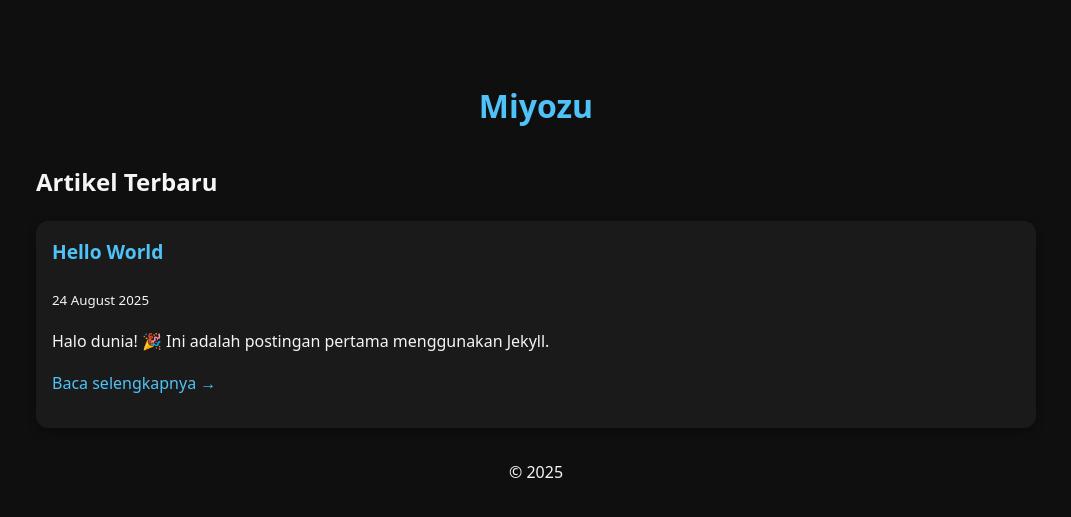
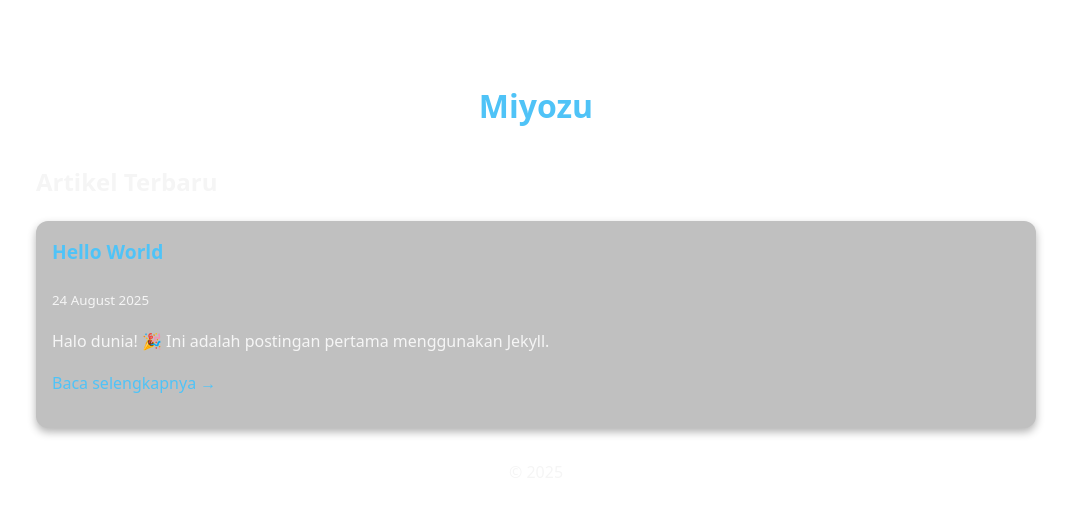
Before and after one commit to miyozu/miyozu.github.io, a Jekyll site: the page built from index.md, in a window 1280 px wide. Shown: the top 517 px of the page, without its empty margins (104-1175 px from the left). Built offline with Jekyll 4.4.1, drawn with Linux system fonts in a browser that asks for light colours.

Commit message:
Update style.css

```diff
--- a/assets/css/style.css
+++ b/assets/css/style.css
@@ -3,7 +3,7 @@
   max-width: 1000px;
   margin: 2rem auto;
   padding: 1rem;
-  background: #0f0f0f;
+  background: white;
   color: #f5f5f5;
   line-height: 1.6;
 }
@@ -29,7 +29,7 @@
 }
 
 .card {
-  background: #1a1a1a;
+  background: silver;
   padding: 1rem;
   border-radius: 12px;
   box-shadow: 0 4px 8px rgba(0,0,0,0.3);
```
